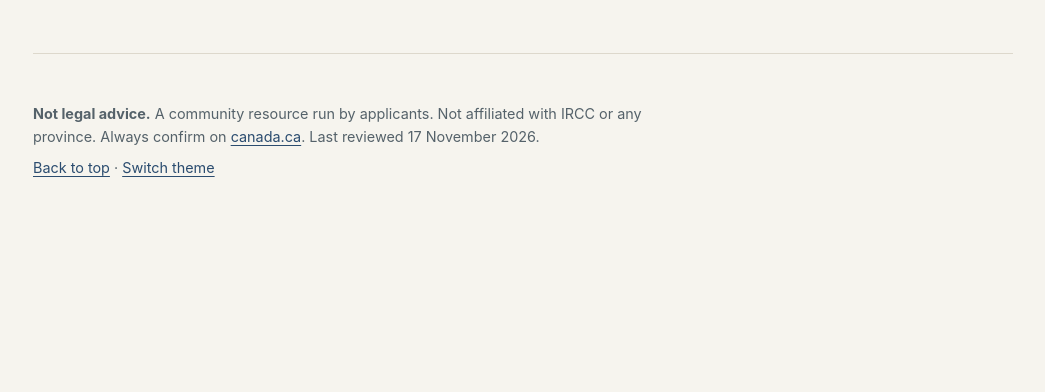
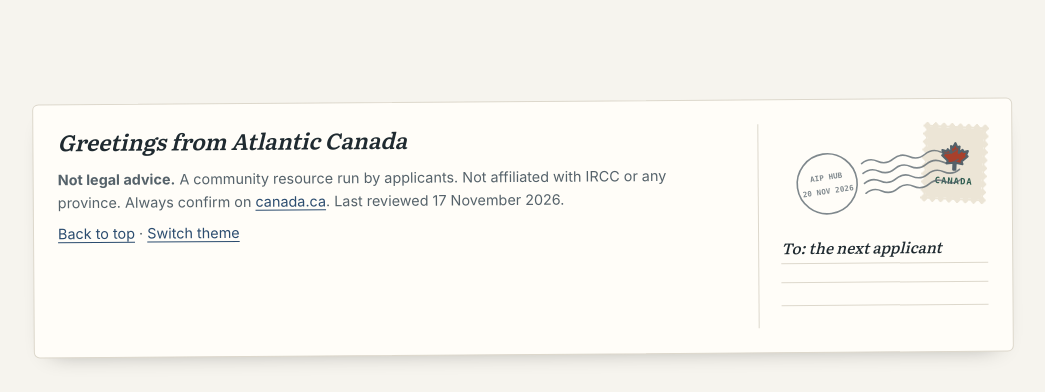
Before and after one commit to aipprgm/aipprgm.github.io, a plain HTML site: page index.html in a window 1280 px wide. Shown: the part 7275-7667 px from the top of the page, without its empty margins (117-1162 px from the left). Before the commit the page ends 7502 px from the top, so only its background shows below. Drawn offline with Linux system fonts and the light colour scheme; no server answers.

Commit message:
Turn the footer into a postcard from Atlantic Canada
The footer is now a slightly tilted postcard headed 'Greetings from
Atlantic Canada', holding the existing disclaimer and links. Its other
side has a maple-leaf stamp with perforated edges, a wavy 'AIP HUB'
postmark and 'To: the next applicant' on the address lines.

app.js fills the postmark with today's date (e.g. 19 NOV 2026). The
decorative side is hidden from screen readers. The footer's top border
is removed because the postcard edge replaces it. CSS and JS versions
bumped (v27, v22) so browsers fetch the new files; this also covers
the boarding-pass card from the previous commit.

```diff
--- a/app.js
+++ b/app.js
@@ -603,3 +603,9 @@ function loadStats() {
 loadStats();
 setInterval(() => { if (!document.hidden) loadStats(); }, REFRESH_MS);
 document.addEventListener("visibilitychange", () => { if (!document.hidden && Date.now() - lastLoad > REFRESH_MS) loadStats(); });
+
+// Footer postcard: stamp the postmark with today's date, e.g. "19 NOV 2026"
+{
+  const pm = document.getElementById("pm-date"), d = new Date();
+  if (pm) pm.textContent = `${d.getDate()} ${["JAN","FEB","MAR","APR","MAY","JUN","JUL","AUG","SEP","OCT","NOV","DEC"][d.getMonth()]} ${d.getFullYear()}`;
+}
--- a/index.html
+++ b/index.html
@@ -13,7 +13,7 @@
   <link rel="preconnect" href="https://fonts.googleapis.com">
   <link rel="preconnect" href="https://fonts.gstatic.com" crossorigin>
   <link href="https://fonts.googleapis.com/css2?family=Literata:opsz,wght@7..72,500;7..72,600&display=swap" rel="stylesheet">
-  <link rel="stylesheet" href="styles.css?v=26">
+  <link rel="stylesheet" href="styles.css?v=27">
 </head>
 <body>
   <a class="skip" href="#main">Skip to content</a>
@@ -331,8 +331,30 @@
   </main>
 
   <footer class="site-footer wrap">
-    <p><strong>Not legal advice.</strong> A community resource run by applicants. Not affiliated with IRCC or any province. Always confirm on <a href="https://www.canada.ca/en/immigration-refugees-citizenship/services/immigrate-canada/atlantic-immigration.html" target="_blank" rel="noopener">canada.ca</a>. Last reviewed 17 November 2026.</p>
-    <p class="footer-links"><a href="#top">Back to top</a> · <button class="link-btn" id="theme-toggle">Switch theme</button></p>
+    <div class="postcard">
+      <div class="pc-message">
+        <p class="pc-greeting">Greetings from Atlantic Canada</p>
+        <p><strong>Not legal advice.</strong> A community resource run by applicants. Not affiliated with IRCC or any province. Always confirm on <a href="https://www.canada.ca/en/immigration-refugees-citizenship/services/immigrate-canada/atlantic-immigration.html" target="_blank" rel="noopener">canada.ca</a>. Last reviewed 17 November 2026.</p>
+        <p class="footer-links"><a href="#top">Back to top</a> · <button class="link-btn" id="theme-toggle">Switch theme</button></p>
+      </div>
+      <div class="pc-side" aria-hidden="true">
+        <div class="pc-stamp">
+          <svg viewBox="0 0 32 32"><path d="M16 2 18 6 20 5 19.5 11 23 8 24 10 28 9 26.5 13 28 14 22.5 19 23.5 21.5 17 20.5 17 27 15 27 15 20.5 8.5 21.5 9.5 19 4 14 5.5 13 4 9 8 10 9 8 12.5 11 12 5 14 6Z"/></svg>
+          <span>CANADA</span>
+        </div>
+        <svg class="pc-postmark" viewBox="0 0 170 70">
+          <circle cx="35" cy="35" r="30"/>
+          <text x="35" y="31">AIP HUB</text>
+          <text x="35" y="45" id="pm-date">2026</text>
+          <path d="M72 20 q8 -5 16 0 t16 0 t16 0 t16 0 t16 0 t16 0"/>
+          <path d="M72 30 q8 -5 16 0 t16 0 t16 0 t16 0 t16 0 t16 0"/>
+          <path d="M72 40 q8 -5 16 0 t16 0 t16 0 t16 0 t16 0 t16 0"/>
+          <path d="M72 50 q8 -5 16 0 t16 0 t16 0 t16 0 t16 0 t16 0"/>
+        </svg>
+        <p class="pc-to">To: the next applicant</p>
+        <span class="pc-line"></span><span class="pc-line"></span>
+      </div>
+    </div>
   </footer>
 
   <!-- Mobile bottom bar -->
@@ -366,6 +388,6 @@
   </dialog>
 
   <script src="stats.js?v=21"></script>
-  <script src="app.js?v=21"></script>
+  <script src="app.js?v=22"></script>
 </body>
 </html>
--- a/styles.css
+++ b/styles.css
@@ -449,3 +449,30 @@ dialog::backdrop { background: rgba(20, 26, 28, .45); }
   .stage-card .next::before { top: -15px; left: -15px; }
   .stage-card .next::after { top: -15px; bottom: auto; left: auto; right: -15px; }
 }
+
+/* ---------- Design signature: postcard footer ---------- */
+.postcard {
+  display: grid; grid-template-columns: 1fr 230px; gap: 24px; background: var(--surface); border: 1px solid var(--line);
+  border-radius: 6px; padding: 24px; box-shadow: 0 10px 24px -18px rgb(0 0 0 / .45); rotate: -.4deg;
+}
+.pc-greeting { font: italic 600 1.4rem/1.2 Literata, Georgia, serif; color: var(--ink); margin-bottom: 12px !important; }
+.pc-side { position: relative; border-left: 1px solid var(--line); padding: 112px 0 0 22px; }
+.pc-stamp {
+  position: absolute; top: 0; right: 0; width: 66px; height: 80px; padding: 5px; background: var(--sand);
+  display: grid; place-items: center; align-content: center; gap: 2px; rotate: 3deg;
+  mask: radial-gradient(circle 3px, #0000 95%, #000) -4px -4px / 8px 8px round, linear-gradient(#000 0 0) content-box;
+}
+.pc-stamp svg { width: 34px; height: 34px; fill: var(--buoy); }
+.pc-stamp span { font: 700 .55rem/1 ui-monospace, SFMono-Regular, Menlo, monospace; letter-spacing: .12em; color: var(--spruce); }
+.pc-postmark { position: absolute; top: 18px; right: 26px; width: 170px; rotate: -8deg; fill: none; stroke: var(--muted); stroke-width: 1.6; opacity: .75; }
+.pc-postmark text { fill: var(--muted); stroke: none; font: 700 7.5px ui-monospace, SFMono-Regular, Menlo, monospace; letter-spacing: .02em; text-anchor: middle; }
+.pc-to { font: italic .95rem Literata, Georgia, serif; color: var(--ink); border-bottom: 1px solid var(--line); padding-bottom: 4px; margin: 0 0 18px !important; }
+.pc-line { display: block; border-bottom: 1px solid var(--line); height: 1px; margin-bottom: 22px; }
+@media (max-width: 640px) {
+  .postcard { grid-template-columns: 1fr; rotate: none; padding: 20px; }
+  .pc-side { border-left: 0; border-top: 1px dashed var(--line); padding: 112px 0 0; }
+  .pc-stamp { top: 16px; }
+  .pc-postmark { top: 30px; }
+}
+@media print { .postcard { box-shadow: none; rotate: none; } }
+.site-footer { border-top: 0; }
```
